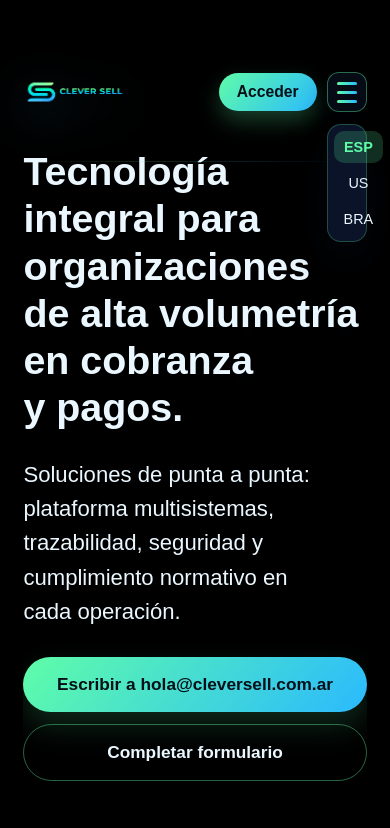
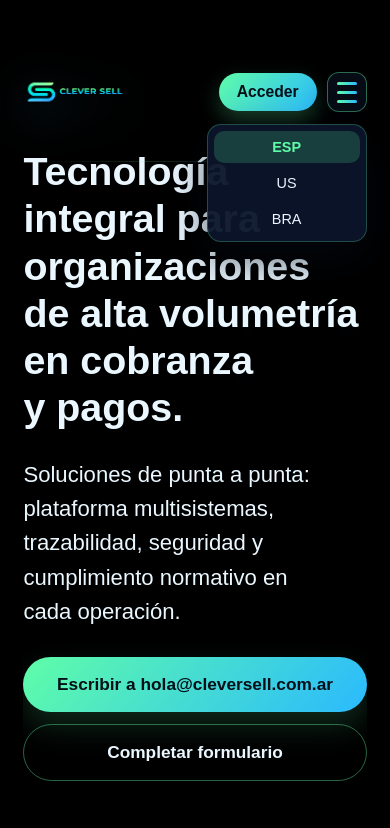
Before and after one commit to NeriHerrera/cleversell, a plain HTML site: page index.html in a window 390 px wide. Both pictures are taken after a click on the button "Cambiar idioma". Shown: the top 828 px of the page. Drawn offline with Linux system fonts and the light colour scheme; grey boxes are pictures that could not be loaded.

Commit message:
Fix mobile language dropdown width

```diff
--- a/styles.css
+++ b/styles.css
@@ -1078,7 +1078,7 @@ h1 {
   }
 
   .lang-dropdown {
-    width: 100%;
+    width: 160px;
   }
 
   .hero-actions {
```
